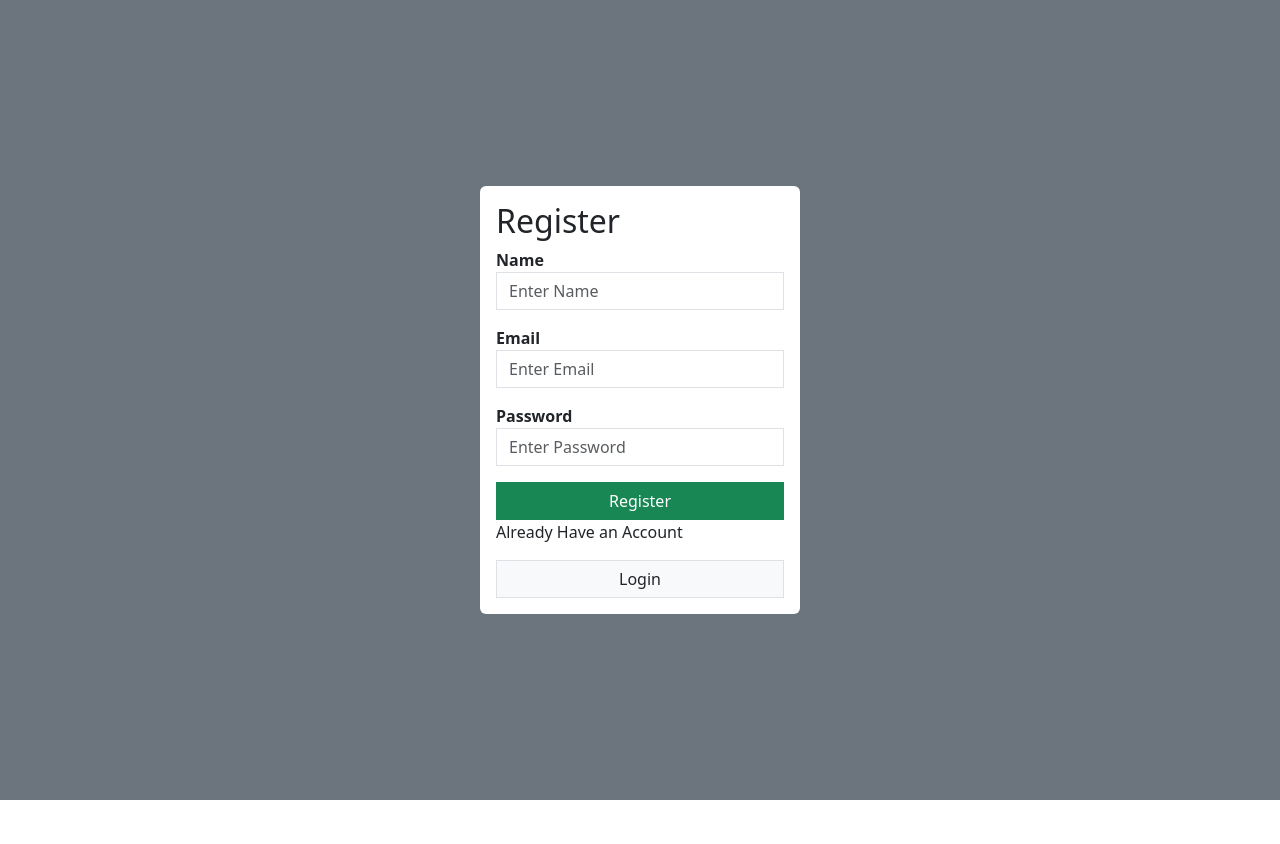
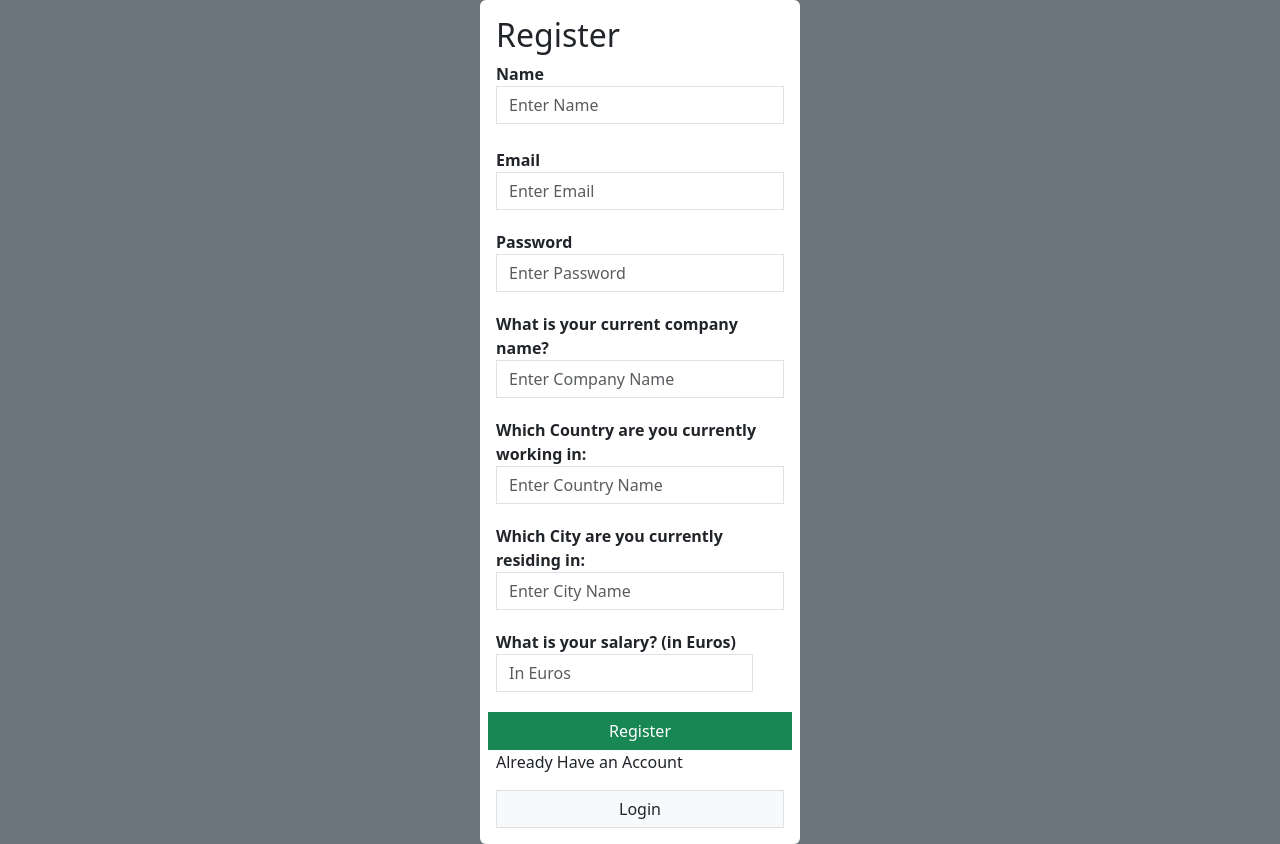
Before and after one commit to Irtaza2009/Portal, a React (Create React App) app: page /register in a window 1280 px wide. Before the commit the page ends 800 px from the top, so only its background shows below. Built offline with nearby package versions, Linux system fonts and the light colour scheme.

Commit message:
Added more fields and a form

```diff
--- a/src/App.js
+++ b/src/App.js
@@ -4,7 +4,6 @@ import Signup from "./Signup.jsx";
 import { BrowserRouter, Routes, Route } from "react-router-dom";
 import Login from "./Login.jsx";
 import Home from "./Home.jsx";
-import Form from "./Form.jsx";
 
 function App() {
   return (
@@ -12,7 +11,7 @@ function App() {
       <Routes>
         <Route path="/register" element={<Signup />}></Route>
         <Route path="/login" element={<Login />}></Route>
-        <Route path="/form" element={<Form />}></Route>
+
         <Route path="/home" element={<Home />}></Route>
       </Routes>
     </BrowserRouter>
--- a/src/Form.jsx
+++ /dev/null
@@ -1,74 +0,0 @@
-import React, { useState } from "react";
-
-function Form() {
-  const [company, setCompany] = useState();
-  const [country, setCountry] = useState();
-  const [city, setCity] = useState();
-
-  return (
-    <div className="d-flex justify-content-center align-items-center bg-secondary vh-100">
-      <div className="bg-white p-3 rounded w-45">
-        <h2>Enter your details</h2>
-        <form>
-          <div className="mb-3">
-            <label>
-              <strong>What is your current company name?</strong>
-              <input
-                type="text"
-                placeholder="Enter Company Name"
-                autoComplete="off"
-                name="company"
-                className="form-control rounded-0"
-                onChange={(e) => setCompany(e.target.value)}
-              />
-            </label>
-          </div>
-          <div className="mb-3">
-            <label>
-              <strong>Which Country are you currently working in:</strong>
-              <input
-                type="text"
-                placeholder="Enter Country Name"
-                autoComplete="off"
-                name="country"
-                className="form-control rounded-0"
-                onChange={(e) => setCountry(e.target.value)}
-              />
-            </label>
-          </div>
-          <div className="mb-3">
-            <label>
-              <strong>Which City are you currently residing in:</strong>
-              <input
-                type="text"
-                placeholder="Enter City Name"
-                autoComplete="off"
-                name="city"
-                className="form-control rounded-0"
-                onChange={(e) => setCity(e.target.value)}
-              />
-            </label>
-          </div>
-
-          <div class="mb-3">
-            <label>
-              <strong>What is your salary:</strong>
-              <span class="input-group-text">$</span>
-              <input
-                type="text"
-                class="form-control rounded-0"
-                placeholder="Amount (to the nearest euro)"
-              />
-            </label>
-          </div>
-
-          <button type="submit" className="btn btn-success w-100 rounded-0">
-            Submit
-          </button>
-        </form>
-      </div>
-    </div>
-  );
-}
-
-export default Form;
--- a/src/Signup.jsx
+++ b/src/Signup.jsx
@@ -9,10 +9,23 @@ function Signup() {
   const [password, setPassword] = useState();
   const navigate = useNavigate();
 
+  const [company, setCompany] = useState();
+  const [country, setCountry] = useState();
+  const [city, setCity] = useState();
+  const [salary, setSalary] = useState();
+
   const handleSubmit = (e) => {
     e.preventDefault();
     axios
-      .post("http://localhost:3000/register", { name, email, password })
+      .post("http://localhost:3000/register", {
+        name,
+        email,
+        password,
+        company,
+        country,
+        city,
+        salary,
+      })
       .then((result) => {
         console.log(result);
         navigate("/login");
@@ -21,11 +34,15 @@ function Signup() {
   };
 
   return (
-    <div className="d-flex justify-content-center align-items-center bg-secondary vh-100">
+    <div className="d-flex justify-content-center align-items-center bg-secondary vh-80">
       <div className="bg-white p-3 rounded w-25">
         <h2>Register</h2>
-        <form onSubmit={handleSubmit}>
-          <div className="mb-3">
+        <form
+          onSubmit={handleSubmit}
+          class="row g-3 needs-validation"
+          novalidate
+        >
+          <div className="mb-2">
             <label htmlFor="email">
               <strong>Name</strong>
             </label>
@@ -36,9 +53,10 @@ function Signup() {
               name="email"
               className="form-control rounded-0"
               onChange={(e) => setName(e.target.value)}
+              required
             />
           </div>
-          <div className="mb-3">
+          <div className="mb-1">
             <label htmlFor="email">
               <strong>Email</strong>
             </label>
@@ -49,9 +67,10 @@ function Signup() {
               name="email"
               className="form-control rounded-0"
               onChange={(e) => setEmail(e.target.value)}
+              required
             />
           </div>
-          <div className="mb-3">
+          <div className="mb-1">
             <label htmlFor="email">
               <strong>Password</strong>
             </label>
@@ -61,7 +80,62 @@ function Signup() {
               name="password"
               className="form-control rounded-0"
               onChange={(e) => setPassword(e.target.value)}
+              required
             />
+          </div>
+          <div className="mb-1 d-flex justify-content-left">
+            <label>
+              <strong>What is your current company name?</strong>
+              <input
+                type="text"
+                placeholder="Enter Company Name"
+                autoComplete="off"
+                name="company"
+                className="form-control rounded-0"
+                onChange={(e) => setCompany(e.target.value)}
+              />
+            </label>
+          </div>
+          <div className="mb-1 d-flex justify-content-left">
+            <label>
+              <strong>Which Country are you currently working in:</strong>
+              <input
+                type="text"
+                placeholder="Enter Country Name"
+                autoComplete="off"
+                name="country"
+                className="form-control rounded-0"
+                onChange={(e) => setCountry(e.target.value)}
+              />
+            </label>
+          </div>
+          <div className="mb-1 d-flex justify-content-left">
+            <label>
+              <strong>Which City are you currently residing in:</strong>
+              <input
+                type="text"
+                placeholder="Enter City Name"
+                autoComplete="off"
+                name="city"
+                className="form-control rounded-0"
+                onChange={(e) => setCity(e.target.value)}
+              />
+            </label>
+          </div>
+
+          <div className="mb-1 d-flex justify-content-left">
+            <label>
+              <strong>What is your salary? (in Euros)</strong>
+
+              <input
+                type="text"
+                autoComplete="off"
+                name="salary"
+                className="form-control rounded-0"
+                placeholder="In Euros"
+                onChange={(e) => setSalary(e.target.value)}
+              />
+            </label>
           </div>
           <button type="submit" className="btn btn-success w-100 rounded-0">
             Register
```
